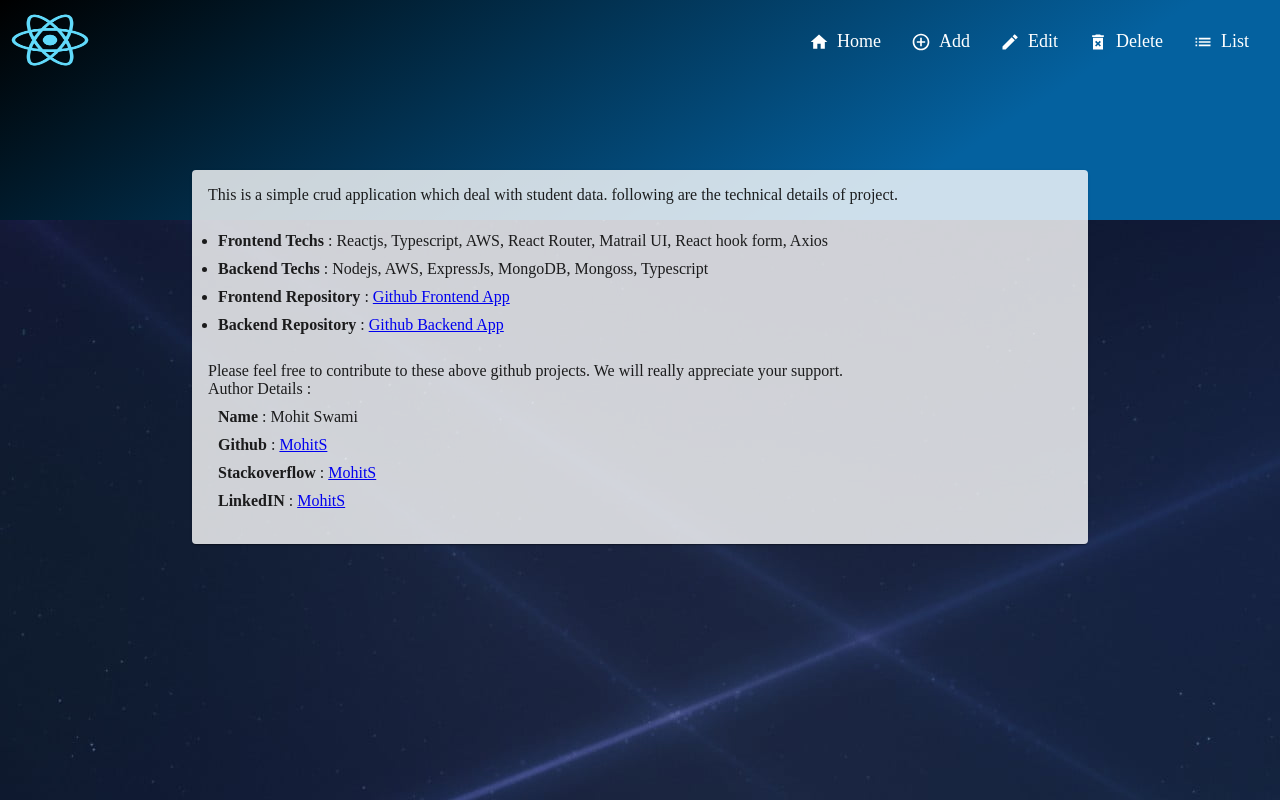
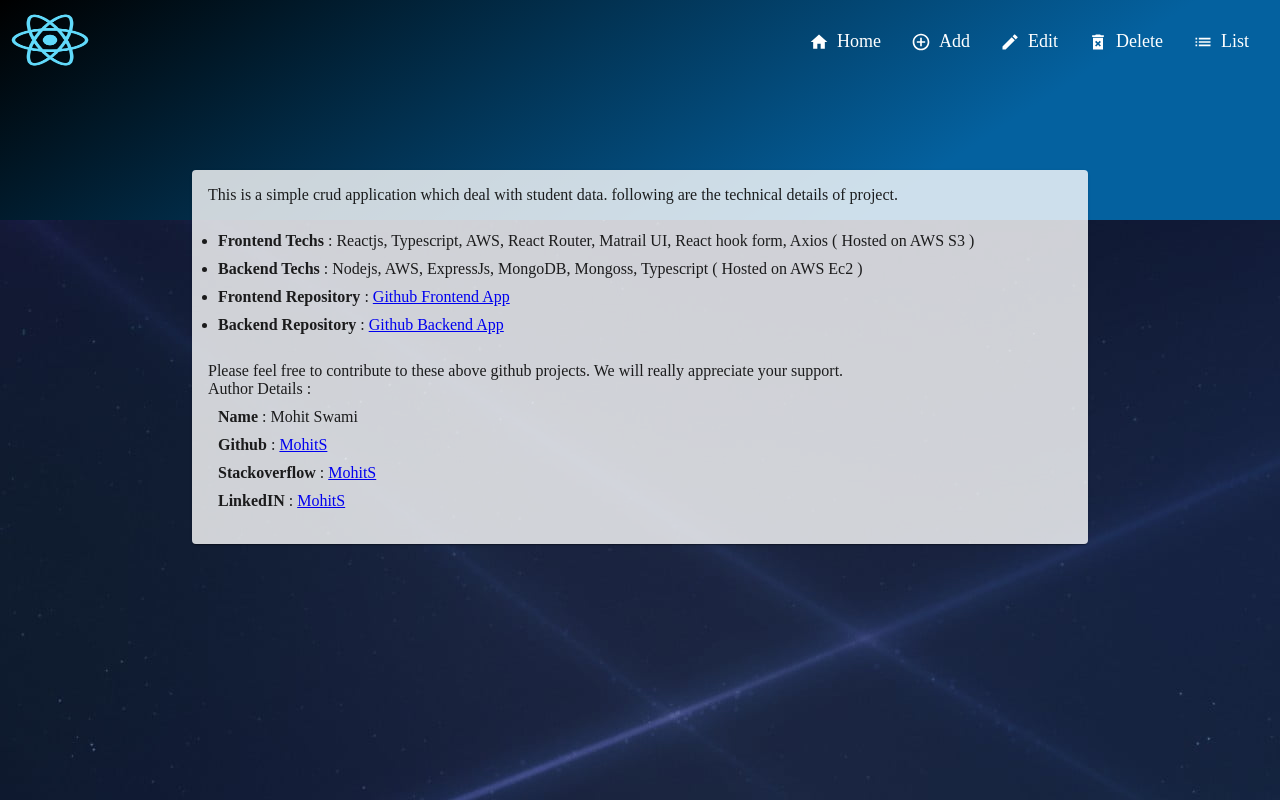
Before and after one commit to mohit000001/Crud-App-Frontend-React, a React (Create React App) app: page / in a window 1280 px wide. Built offline with nearby package versions, Linux system fonts and the light colour scheme.

Commit message:
deploy testing

```diff
--- a/src/Components/Home.tsx
+++ b/src/Components/Home.tsx
@@ -7,8 +7,8 @@
        <>
        This is a simple crud application which deal with student data. following are the technical details of project. <br/> <br/>
        <ul>
-           <li style={{margin:10}}> <b>Frontend Techs </b> : Reactjs, Typescript, AWS, React Router, Matrail UI, React hook form, Axios</li>
-           <li style={{margin:10}}> <b>Backend Techs </b> : Nodejs, AWS, ExpressJs, MongoDB, Mongoss, Typescript</li>
+           <li style={{margin:10}}> <b>Frontend Techs </b> : Reactjs, Typescript, AWS, React Router, Matrail UI, React hook form, Axios ( Hosted on AWS S3 )</li>
+           <li style={{margin:10}}> <b>Backend Techs </b> : Nodejs, AWS, ExpressJs, MongoDB, Mongoss, Typescript ( Hosted on AWS Ec2 )</li>
            <li style={{margin:10}}> <b>Frontend Repository </b> : <a href="https://github.com/mohit000001/Crud-App-Frontend-React" > Github Frontend App</a></li>
            <li style={{margin:10}}> <b>Backend Repository </b> : <a href="https://github.com/mohit000001/Node-Express-CRUD-APP" > Github Backend App</a></li>
        </ul><br/>
```
